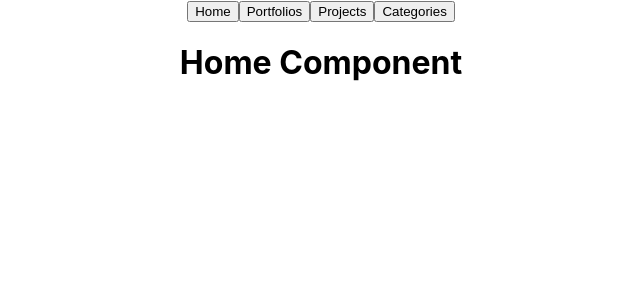
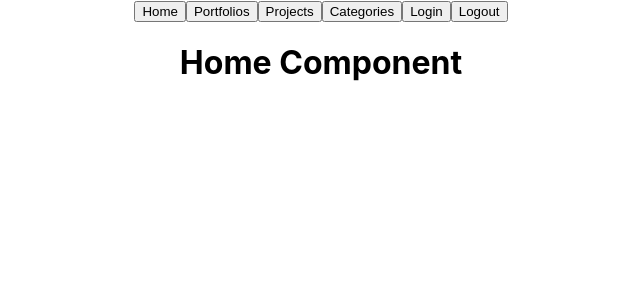
Before and after one commit to NoahAl777/pro-portfolio, a React (Create React App) app in the folder client/: page / in a window 1280 px wide. Shown: the top 300 px of the page, without its empty margins (319-959 px from the left). Built offline with nearby package versions, Linux system fonts and the light colour scheme; no server answers.

Commit message:
Add login and logout on client side

```diff
--- a/client/src/Components/NavBar.js
+++ b/client/src/Components/NavBar.js
@@ -2,6 +2,14 @@ import React from "react";
 import { Link } from "react-router-dom";
 
 const NavBar = () => {
+
+  const handleLogout = () => {
+    fetch("/logout", {
+      method: "DELETE"
+    })
+      .then(console.log("Logout"))
+      .catch((e) => console.log(e))
+  }
 
   return (
     <div className="NavBar">
@@ -17,6 +25,10 @@ const NavBar = () => {
       <Link to="/categories">
         <button className="CategoriesButton">Categories</button>
       </Link>
+      <Link to="/login">
+        <button className="LoginButton">Login</button>
+      </Link>
+      <button className="LogoutButton" onClick={handleLogout}>Logout</button>
     </div>
   )
 };
```
